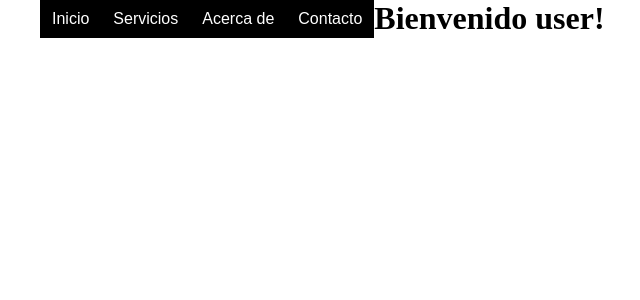
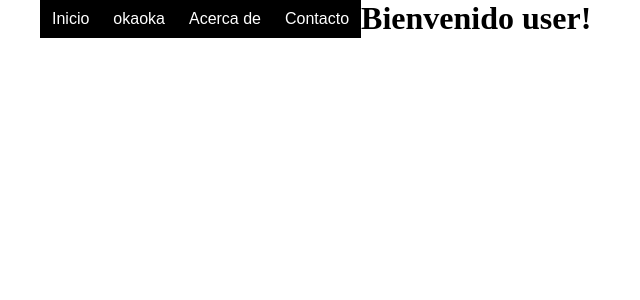
Before and after one commit to PabloReszczynski/Tics, a PHP site: page /welcome2.php in a window 1280 px wide. Shown: the top 300 px of the page, without its empty margins (350-990 px from the left). Run offline with PHP 8.4, Linux system fonts and the light colour scheme.

Commit message:
Update welcome2.php

```diff
--- a/welcome2.php
+++ b/welcome2.php
@@ -59,12 +59,12 @@
     <div id="header">
 			<ul class="nav">
 				<li><a href="">Inicio</a></li>
-				<li><a href="">Servicios</a>
+				<li><a href="">okaoka</a>
 					<ul>
-						<li><a href="">Submenu1</a></li>
-						<li><a href="">Submenu2</a></li>
-						<li><a href="">Submenu3</a></li>
-						<li><a href="">Submenu4</a>
+						<li><a href="">pablo<3</a></li>
+						<li><a href="">paulii</a></li>
+						<li><a href="">nelsonnss</a></li>
+						<li><a href=""></a>
 							<ul>
 								<li><a href="">Submenu1</a></li>
 								<li><a href="">Submenu2</a></li>
```
